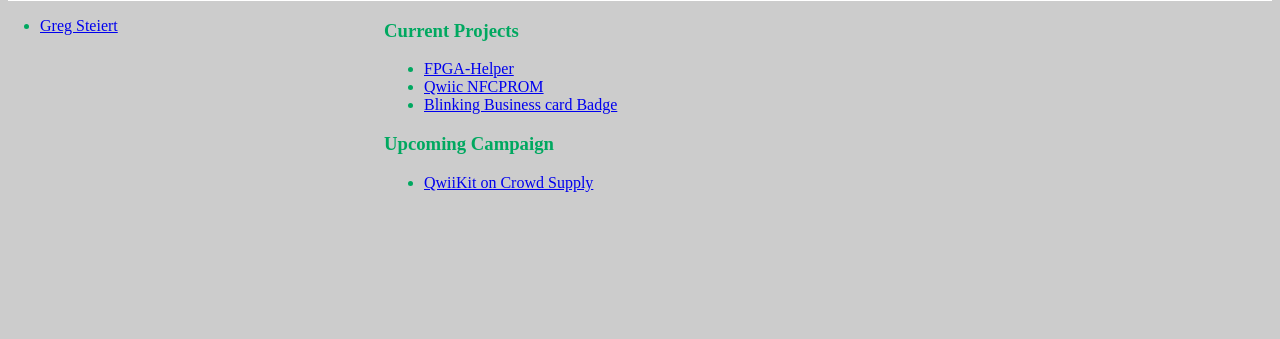
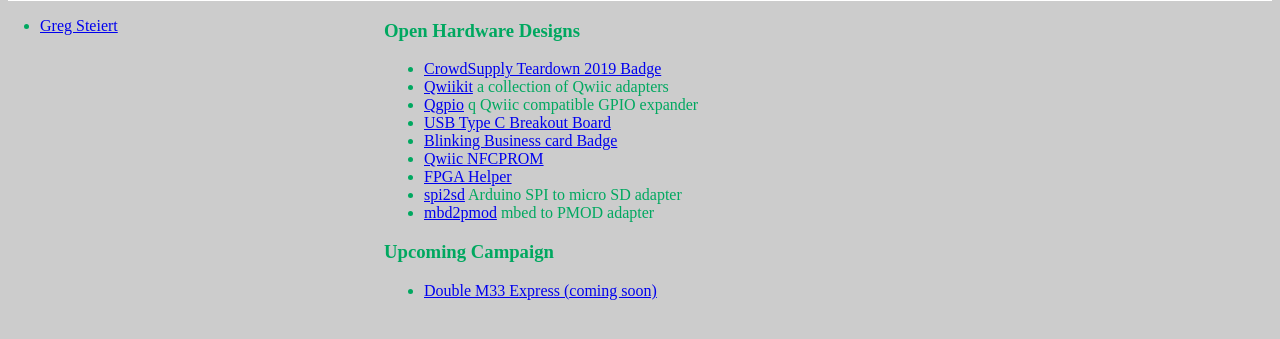
Before and after one commit to gsteiert/dei, a plain HTML site: page index.html in a window 1280 px wide. Shown: the part 171-510 px from the top of the page. Drawn offline with Linux system fonts and the light colour scheme.

Commit message:
Update index.html

```diff
--- a/index.html
+++ b/index.html
@@ -18,14 +18,20 @@
       </ul>
       </div>
       <div class="right-side">
-      <h3>Current Projects</h3>
+      <h3>Open Hardware Designs</h3>
         <ul>
-            <li><a href="https://hackaday.io/project/160254-fpga-helper">FPGA-Helper</a></li>
-            <li><a href="https://hackaday.io/project/160582-qwiic-nfcprom">Qwiic NFCPROM</a></li>
-            <li><a href="https://hackaday.io/project/160590-blinking-business-card-badge-b3">Blinking Business card Badge</a></li>
+              <li><a href="https://upverter.com/design/gsteiert/teardown2019/">CrowdSupply Teardown 2019 Badge</a></li>
+              <li><a href="https://hackaday.io/project/173961-qwiikit">Qwiikit</a> a collection of Qwiic adapters</li>
+              <li><a href="https://hackaday.io/project/173648-qgpio">Qgpio</a> q Qwiic compatible GPIO expander</li>
+              <li><a href="https://hackaday.io/project/166611-usb-type-c-breakout-board">USB Type C Breakout Board</a></li>
+              <li><a href="https://hackaday.io/project/160590-blinking-business-card-badge-b3">Blinking Business card Badge</a></li>
+              <li><a href="https://hackaday.io/project/160582-qwiic-nfcprom"> Qwiic NFCPROM</a> </li>
+              <li><a href="https://hackaday.io/project/160254-fpga-helper"> FPGA Helper</a></li>
+              <li><a href="http://fritzing.org/projects/spi2sd">spi2sd</a> Arduino SPI to micro SD adapter</li>
+              <li><a href="http://fritzing.org/projects/mbd2pmd">mbd2pmod</a> mbed to PMOD adapter</li>
         </ul>
           <h3>Upcoming Campaign</h3>
-          <ul> <li><a href="https://www.crowdsupply.com/steiert-solutions/qwiikit">QwiiKit on Crowd Supply</a></li>
+          <ul> <li><a href="https://www.crowdsupply.com/steiert-solutions/">Double M33 Express (coming soon)</a></li>
           </ul>
       </div>
   </body>
```
